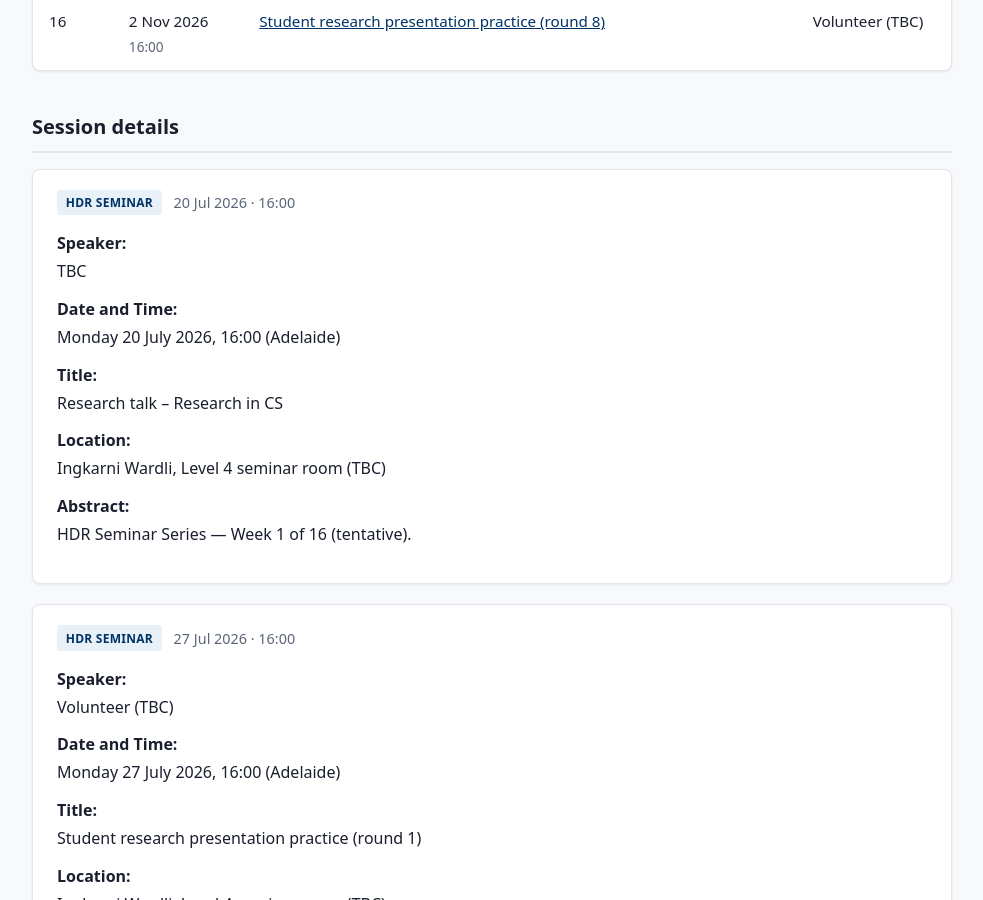
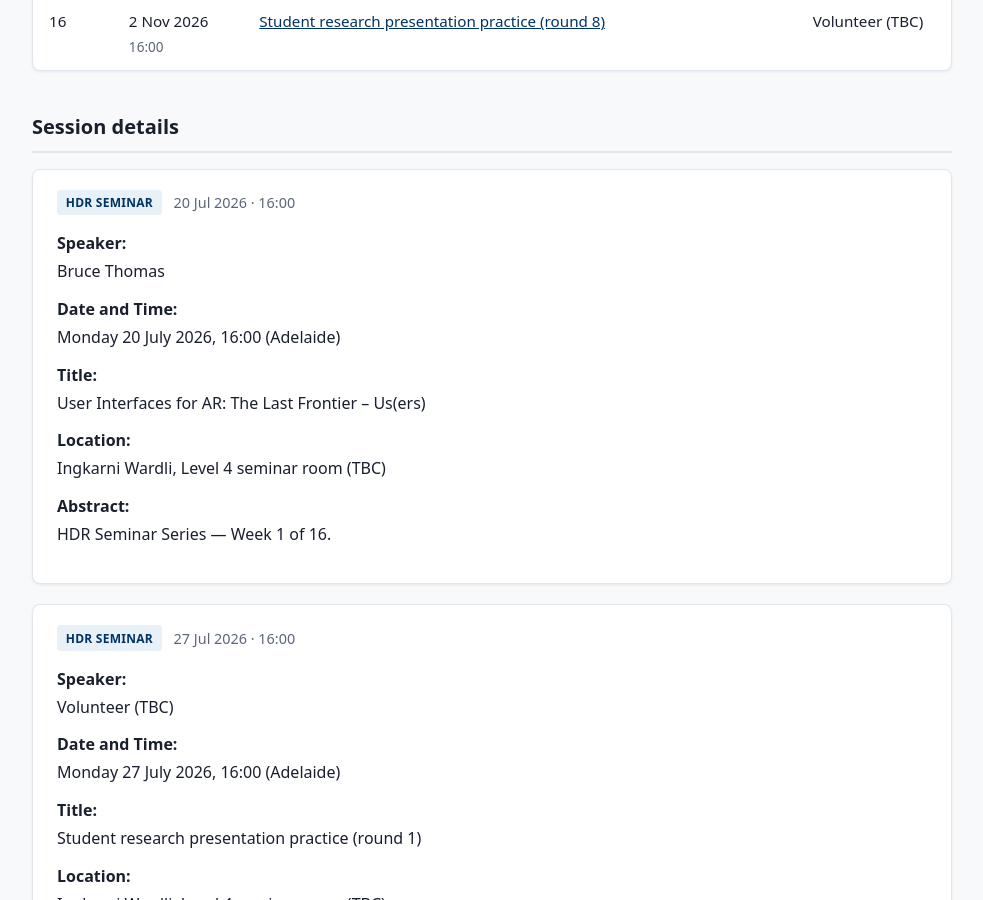
Before and after one commit to ht-timchen/Adelaide-CSIT-GRC, a Jekyll site: the page built from hdr-series.md, in a window 1280 px wide and 900 px high, scrolled down 1508 px. Shown: the whole window, without its empty margins (148-1131 px from the left). Built offline with Jekyll 4.4.1, drawn with Linux system fonts in a browser that asks for light colours; some of the changed text lies outside the part shown.

Commit message:
Update HDR week 1 and week 5 speakers and topics.
Week 1: Bruce Thomas on AR user interfaces; week 5: Tat-Jun Chin on why we publish.

Co-authored-by: Cursor <cursoragent@cursor.com>

```diff
--- a/_data/seminars.yml
+++ b/_data/seminars.yml
@@ -62,14 +62,13 @@ seminars:
     type: hdr_seminar
     series: hdr-2026
     session_number: 1
-    title: "Research talk – Research in CS"
-    speaker: "TBC"
+    title: "User Interfaces for AR: The Last Frontier – Us(ers)"
+    speaker: "Bruce Thomas"
     date: 2026-07-20
     time: "16:00"
     location: "Ingkarni Wardli, Level 4 seminar room (TBC)"
     abstract: |
-      HDR Seminar Series — Week 1 of 16 (tentative).
-    ideas: "Jat Singh? Paul Egre? Tim Miller"
+      HDR Seminar Series — Week 1 of 16.
     status: scheduled
 
   - id: hdr-2026-07-27-series-02
@@ -118,7 +117,7 @@ seminars:
     type: hdr_seminar
     series: hdr-2026
     session_number: 5
-    title: "How to publish at top venue"
+    title: "Why do we publish?"
     speaker: "Tat-Jun Chin"
     date: 2026-08-17
     time: "16:00"
```
